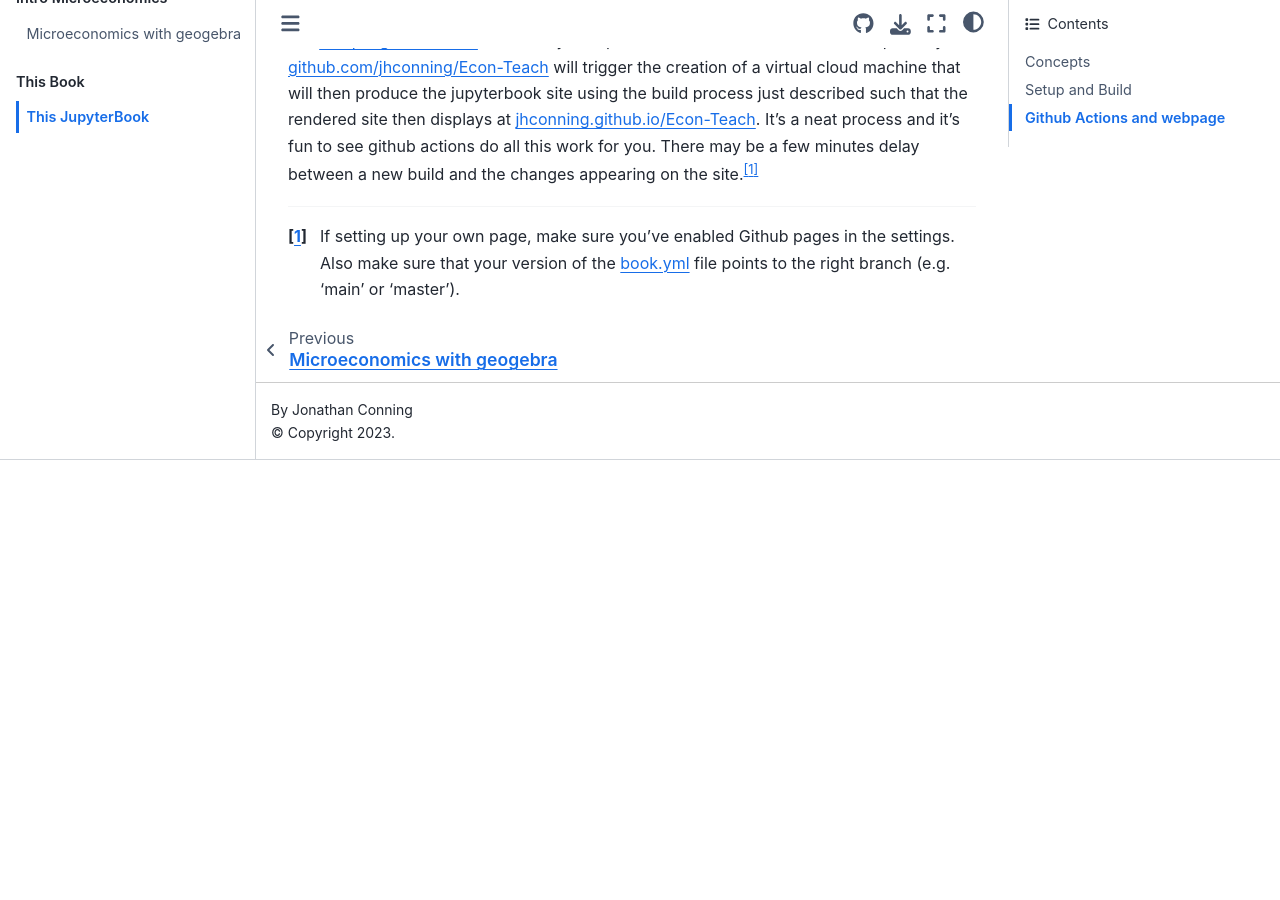
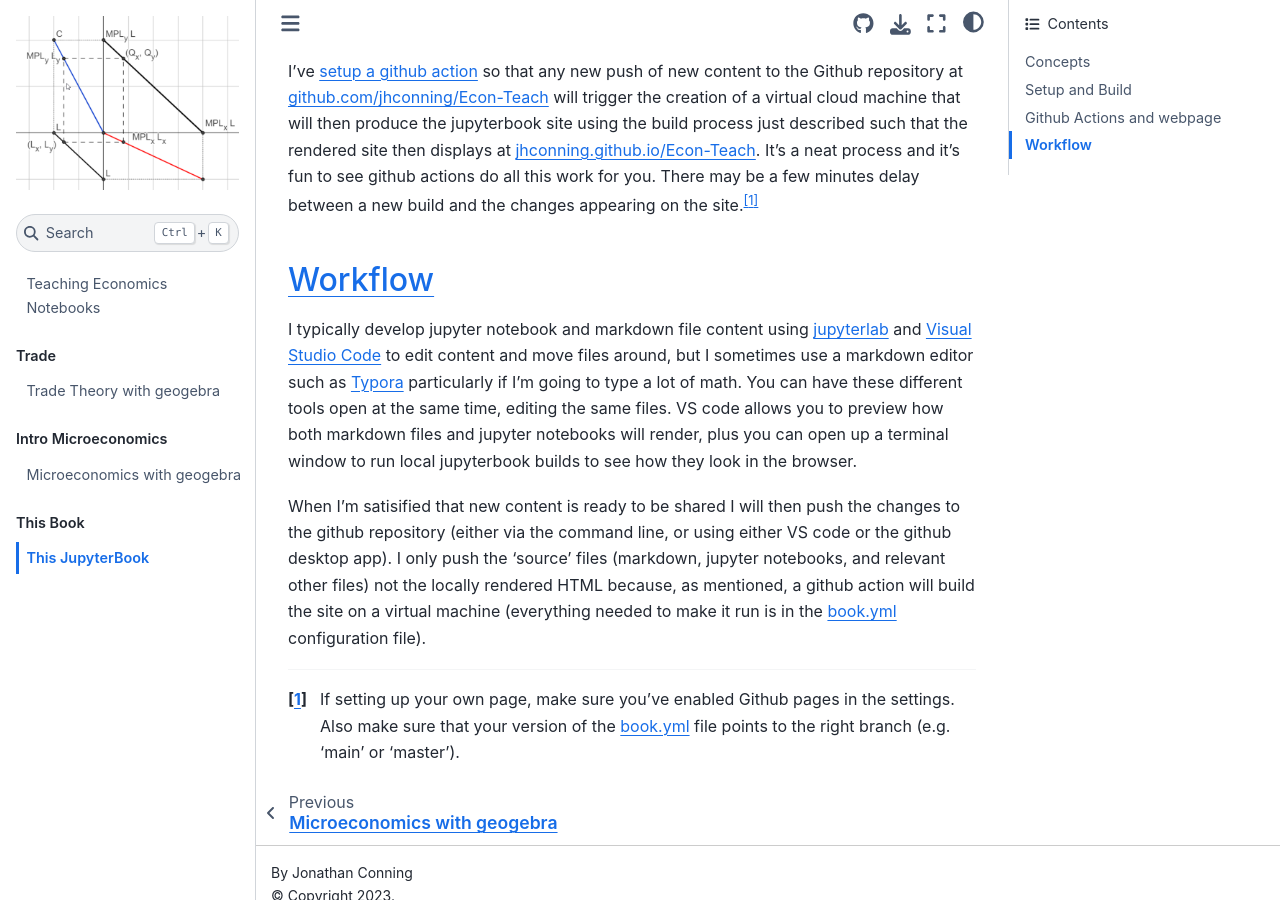
Before and after one commit to jhconning/Econ-Teach, a Jupyter Book: the page built from notebooks/how/how_top.md, in a window 1280 px wide and 900 px high, scrolled down 2088 px. Built offline with Jupyter Book 1.0.4 settings and Sphinx 7.4.7 and the Sphinx Book theme 1.1.4, drawn with Linux system fonts in a browser that asks for light colours; pages that are not in the unit, such as notebooks, are missing from menus; before the commit the page ends 2548 px from its top, so only the background shows below that.

Commit message:
note on workflow

```diff
--- a/notebooks/how/how_top.md
+++ b/notebooks/how/how_top.md
@@ -38,6 +38,12 @@ In order to build and share a website that can be reached from anywhere on the i
 
 I've [setup a github action](https://jupyterbook.org/publish/gh-pages.html#automatically-host-your-book-with-github-actions) so that any new push of new content to the Github repository at [github.com/jhconning/Econ-Teach](https://github.com/jhconning/Econ-Teach) will trigger the creation of a virtual cloud machine that will then produce the jupyterbook site using the build process just described such that the rendered site then displays at [jhconning.github.io/Econ-Teach](https://jhconning.github.io/Econ-Teach).  It's a neat process and it's fun to see github actions do all this work for you.  There may be a few minutes delay between a new build and the changes appearing on the site.[^1]
 
+## Workflow
+
+I typically develop jupyter notebook and markdown file content using [jupyterlab](https://jupyter.org/) and [Visual Studio Code](https://code.visualstudio.com/) to edit content and move files around, but I sometimes use a markdown editor such as [Typora](https://typora.io/) particularly if I'm going to type a lot of math.  You can have these different tools open at the same time, editing the same files.  VS code allows you to preview how both markdown files and jupyter notebooks will render, plus you can open up a terminal window to run local jupyterbook builds to see how they look in the browser.
+
+When I'm satisified that new content is ready to be shared I will then push the changes to the github repository (either via the command line, or using either VS code or the github desktop app).  I only push the 'source' files (markdown, jupyter notebooks, and relevant other files) not the locally rendered HTML because, as mentioned, a github action will build the site on a virtual machine (everything needed to make it run is in the [book.yml](https://github.com/jhconning/Econ-Teach/blob/master/.github/workflows/book.yml) configuration file).
+
 
 
 [^1]: If setting up your own page, make sure you've enabled Github pages in the settings.  Also make sure that your version of the [book.yml](https://github.com/jhconning/Econ-Teach/blob/master/.github/workflows/book.yml) file points to the right branch (e.g. 'main' or 'master').
```
